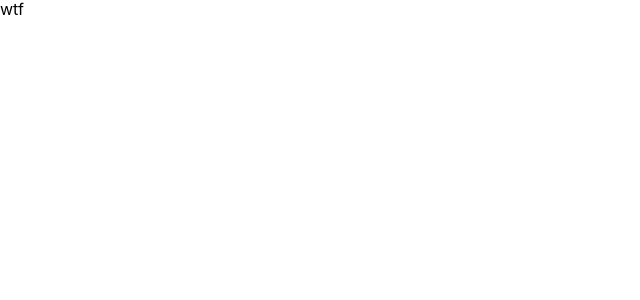
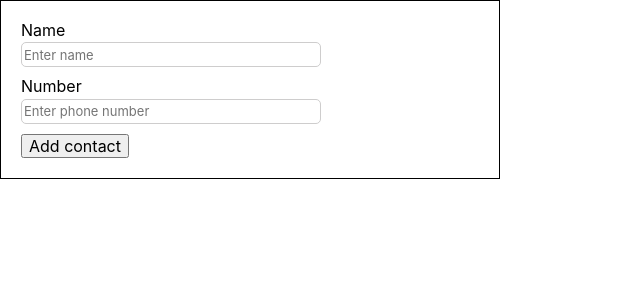
Before and after one commit to yurilov/goit-react-hw-02-phonebook, a React (Create React App) app: page / in a window 1280 px wide. Shown: the top 300 px of the page, without its empty margins (0-640 px from the left). Built offline with nearby package versions, Linux system fonts and the light colour scheme.

Commit message:
added form

```diff
--- a/package.json
+++ b/package.json
@@ -8,7 +8,9 @@
     "@testing-library/react": "^12.1.4",
     "@testing-library/user-event": "^13.5.0",
     "modern-normalize": "^1.1.0",
+    "nanoid": "^3.3.4",
     "notiflix": "^3.2.5",
+    "prop-types": "^15.8.1",
     "react": "^18.0.0",
     "react-dom": "^18.0.0",
     "react-scripts": "5.0.0",
--- a/src/components/App.jsx
+++ b/src/components/App.jsx
@@ -1,6 +1,7 @@
 import './App.css';
 import React, { Component } from 'react';
-// import { Notify } from 'notiflix/build/notiflix-notify-aio';
+import { Notify } from 'notiflix/build/notiflix-notify-aio';
+import ContactForm from './ContactForm/ContactForm';
 
 class App extends Component {
   state = {
@@ -13,12 +14,49 @@ class App extends Component {
     filter: '',
   };
 
+  handleContactAdd = newContact =>
+    this.setState(
+      ({ contacts }) => ({
+        contacts: [...contacts, newContact],
+      }),
+      Notify.success('Contact is added to phonebook')
+    );
+
+  checkIfContactIsUnique = name => {
+    const { contacts } = this.state;
+    const contactExcists = contacts.find(contact => contact.name === name);
+    contactExcists && Notify.failure('Contact is already in a phonebook');
+
+    return !contactExcists;
+  };
+
+  handleContactRemove = id =>
+    this.setState(
+      ({ contacts }) => ({
+        contacts: contacts.filter(contact => contact.id !== id),
+      }),
+      Notify.success('Contact is deleted')
+    );
+
+  handleFilterChange = filter => this.setState({ filter });
+
+  getContacts = () => {
+    const { contacts, filter } = this.state;
+    return contacts.filter(contact =>
+      contact.name.toLowerCase().includes(filter.toLowerCase())
+    );
+  };
+
   render() {
-    // const { filter } = this.state;
+    const { filter } = this.state;
+    const contacts = this.getContacts();
 
     return (
       <>
-        <div>wtf</div>
+        <ContactForm
+          onAdd={this.handleContactAdd}
+          checkUnique={this.checkIfContactIsUnique}
+        />
       </>
     );
   }
--- a/src/components/ContactForm/ContactForm.jsx
+++ b/src/components/ContactForm/ContactForm.jsx
@@ -0,0 +1,90 @@
+import { Component } from "react";
+import propTypes from "prop-types";
+import styles from "./ContactForm.module.css";
+import { nanoid } from "nanoid";
+import { Notify } from "notiflix/build/notiflix-notify-aio";
+
+const INITIAL_STATE = {
+  name: "",
+  number: "",
+};
+
+class ContactForm extends Component {
+  state = INITIAL_STATE;
+
+  handleFormChange = ({ target }) => {
+    const { name, value } = target;
+    this.setState({ [name]: value });
+  };
+
+  handleFormSubmit = (e) => {
+    e.preventDefault();
+    const { name, number } = this.state;
+    const { onAdd } = this.props;
+    const isFormValid = this.validateForm();
+
+    if (!isFormValid) return;
+
+    onAdd({ id: nanoid(), name, number });
+    this.resetForm();
+  };
+
+  validateForm = () => {
+    const { name, number } = this.state;
+    const { checkUnique } = this.props;
+
+    if (!name || !number) {
+      Notify.failure("Please fill all the fields");
+      return false;
+    }
+    return checkUnique(name);
+  };
+
+  resetForm = () => this.setState(INITIAL_STATE);
+
+  render() {
+    const { name, number } = this.state;
+
+    return (
+      <form onSubmit={this.handleFormSubmit} key={this.id} className={styles.form}>
+        <label className={styles.label}>
+          Name
+          <input
+            className={styles.input}
+            type="text"
+            name="name"
+            placeholder="Enter name"
+            value={name}
+            onChange={this.handleFormChange}
+            pattern="^[a-zA-Zа-яА-Я]+(([' -][a-zA-Zа-яА-Я ])?[a-zA-Zа-яА-Я]*)*$"
+            title="Name may contain only letters, apostrophe, dash and spaces. For example Adrian, Jacob Mercer, Charles de Batz de Castelmore d'Artagnan"
+            required
+          />
+        </label>
+        <label className={styles.label}>
+          Number
+          <input
+            className={styles.input}
+            type="tel"
+            name="number"
+            placeholder="Enter phone number"
+            value={number}
+            onChange={this.handleFormChange}
+            pattern="\+?\d{1,4}?[-.\s]?\(?\d{1,3}?\)?[-.\s]?\d{1,4}[-.\s]?\d{1,4}[-.\s]?\d{1,9}"
+            title="Phone number must be digits and can contain spaces, dashes, parentheses and can start with +"
+            required
+          />
+        </label>
+        <button type="submit">Add contact</button>
+      </form>
+    );
+  }
+}
+
+ContactForm.propTypes = {
+  value: propTypes.string.isRequired,
+  id: propTypes.string.isRequired,
+  onChange: propTypes.func.isRequired,
+};
+
+export default ContactForm;
--- a/src/components/ContactForm/ContactForm.module.css
+++ b/src/components/ContactForm/ContactForm.module.css
@@ -0,0 +1,26 @@
+.form {
+  border: 1px solid;
+  width: 500px;
+  padding: 20px;
+}
+
+.label {
+  display: flex;
+  flex-direction: column;
+  width: 300px;
+  margin-bottom: 10px;
+}
+
+.input {
+  height: 25px;
+  margin-top: 3px;
+  font-weight: 400;
+  font-size: 13px;
+  outline: none;
+  border-radius: 5px;
+  border: 1px solid rgb(206, 205, 205);
+}
+
+.input:focus {
+  border: 4px solid #99c2f8;
+}
```
Also changed, not shown: 1 other file (tests, documents, lock files or other folders).
